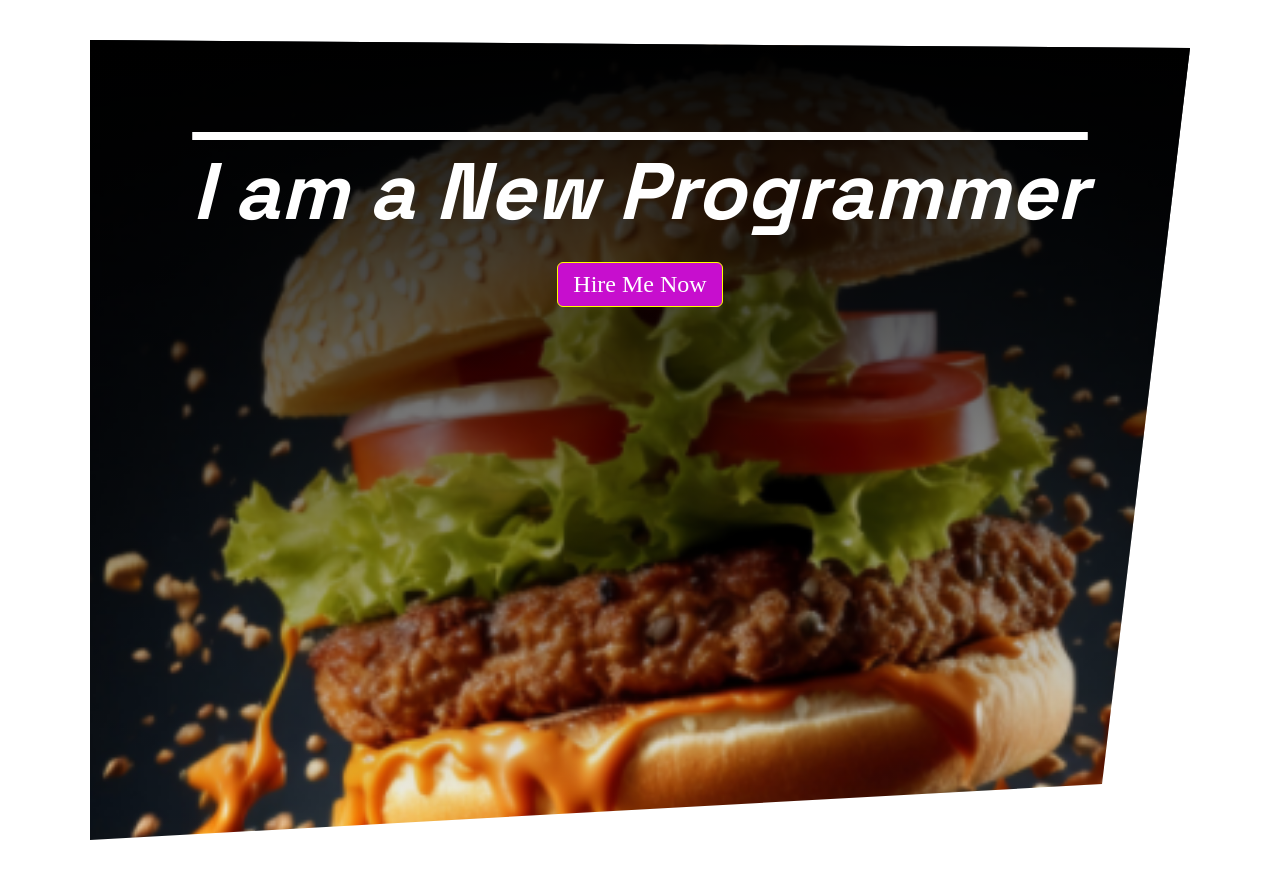
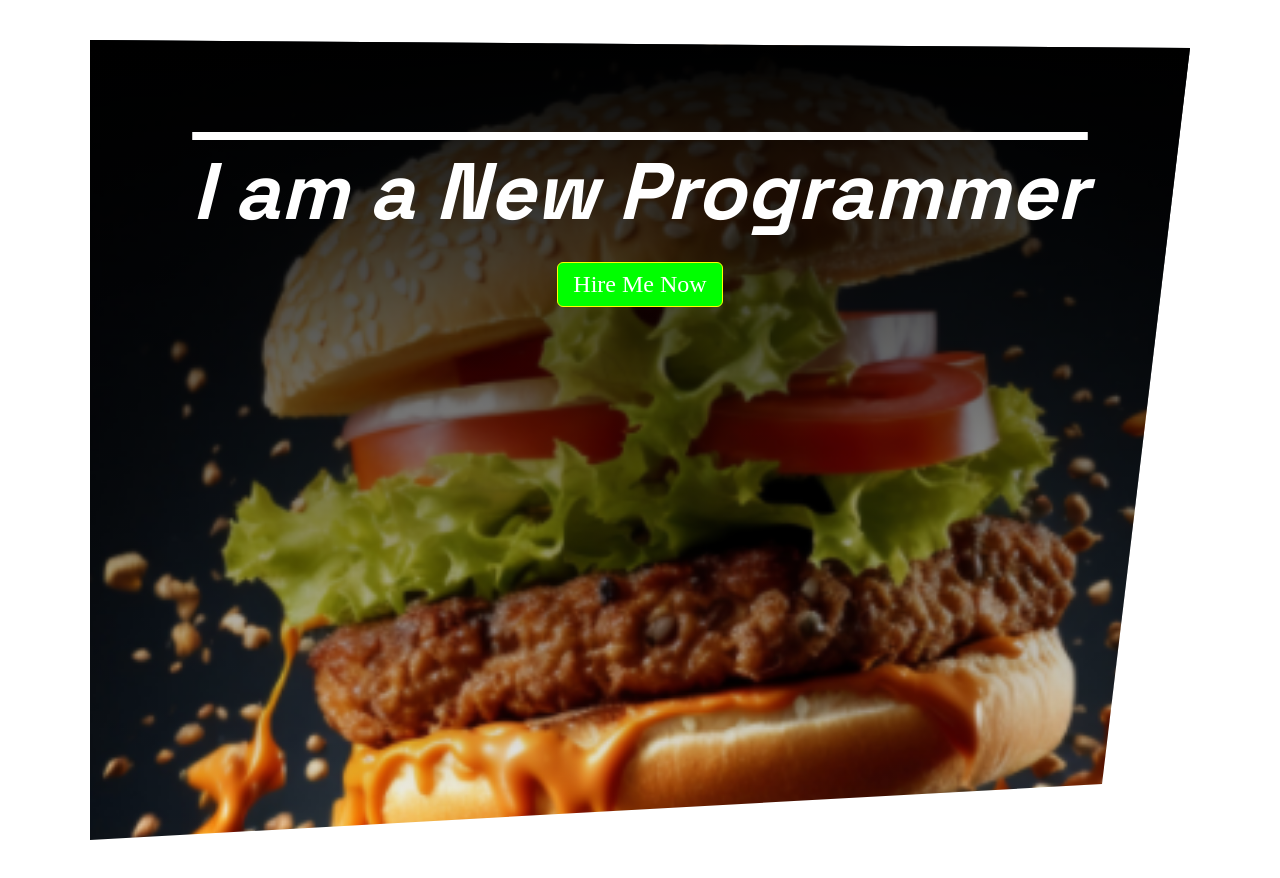
Before and after one commit to rummansaaqeb/html-css-conceptual, a plain HTML site: page index.html in a window 1280 px wide. In both pictures the pointer is over the button "Hire Me Now". Drawn offline with Linux system fonts and the light colour scheme; a web font is replaced by a local one.

Commit message:
added button hover and cursor pointer

```diff
--- a/style/style.css
+++ b/style/style.css
@@ -51,3 +51,7 @@ h1 {
     text-align: center;
     margin: 20px 0;
 }
+.btn:hover{
+    background-color: lime;
+    cursor: pointer;
+}
```
